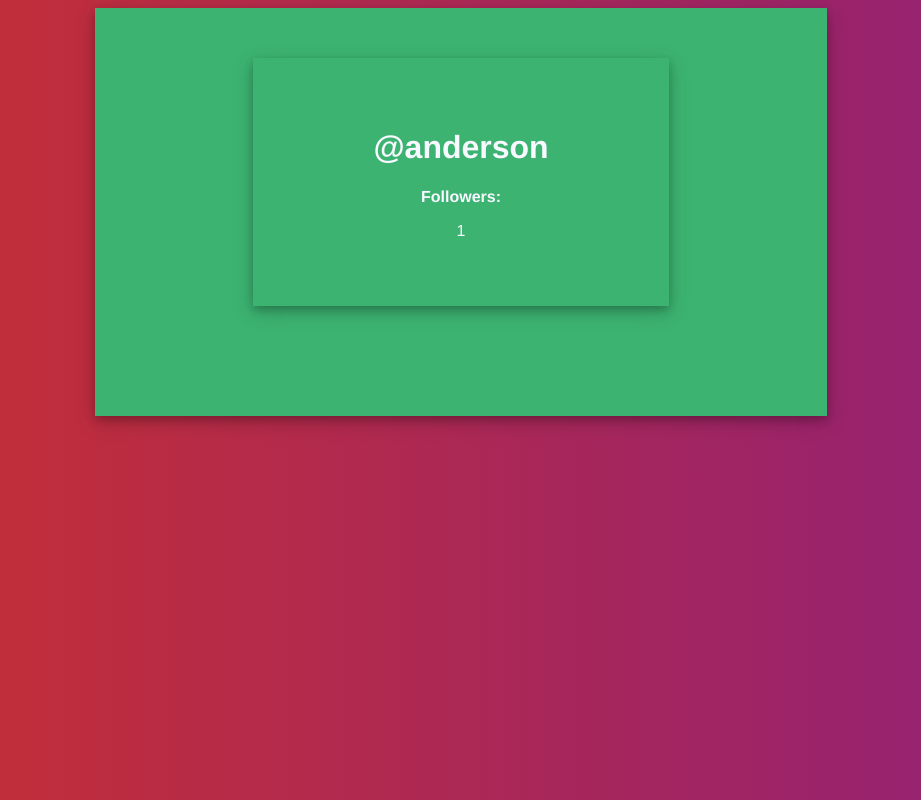
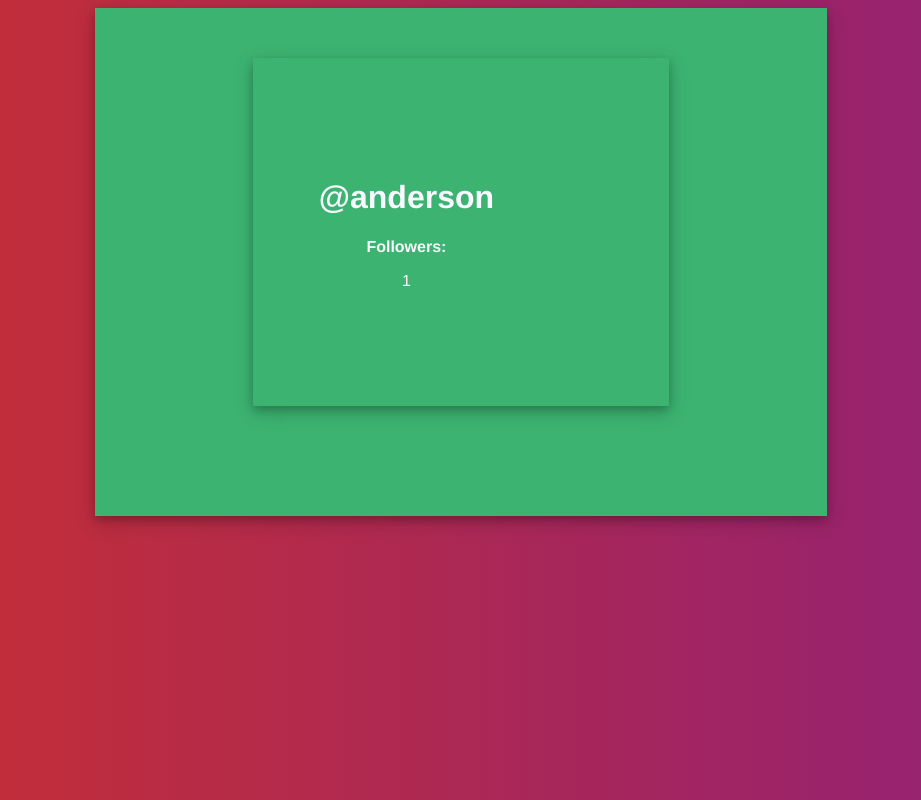
Before and after one commit to andersoncharle/cryptostar, a Vue app: page / in a window 1280 px wide. Shown: the whole page, without its empty margins (179-1100 px from the left). Built offline with nearby package versions, Linux system fonts and the light colour scheme.

Commit message:
user profile styles

```diff
--- a/src/components/userProfile.vue
+++ b/src/components/userProfile.vue
@@ -10,9 +10,10 @@
   <!--  </div>-->
   <div class="user-profile">
     <div class="user-profile__user-panel">
-      <h1 class="user-profile__username">@{{user.username}}</h1>
+      <h1 class="user-profile__username">@{{ user.username }}</h1>
       <div class="user-profile__follower-count">
-        <strong>Followers:</strong><p>{{followers}}</p>
+        <strong>Followers:</strong>
+        <p>{{ followers }}</p>
       </div>
     </div>
   </div>
@@ -82,4 +83,10 @@ export default {
   box-shadow: 0 12px 16px 0 rgba(0, 0, 0, 0.24),
     0 17px 50px 0 rgba(0, 0, 0, 0.19);
 }
+.user-profile{
+  display: grid;
+  grid-template-columns: 1fr 3fr;
+  width: 100%;
+  padding: 50px 5%;
+}
 </style>
```
Lines whose indentation alone changed are shown as unchanged.
